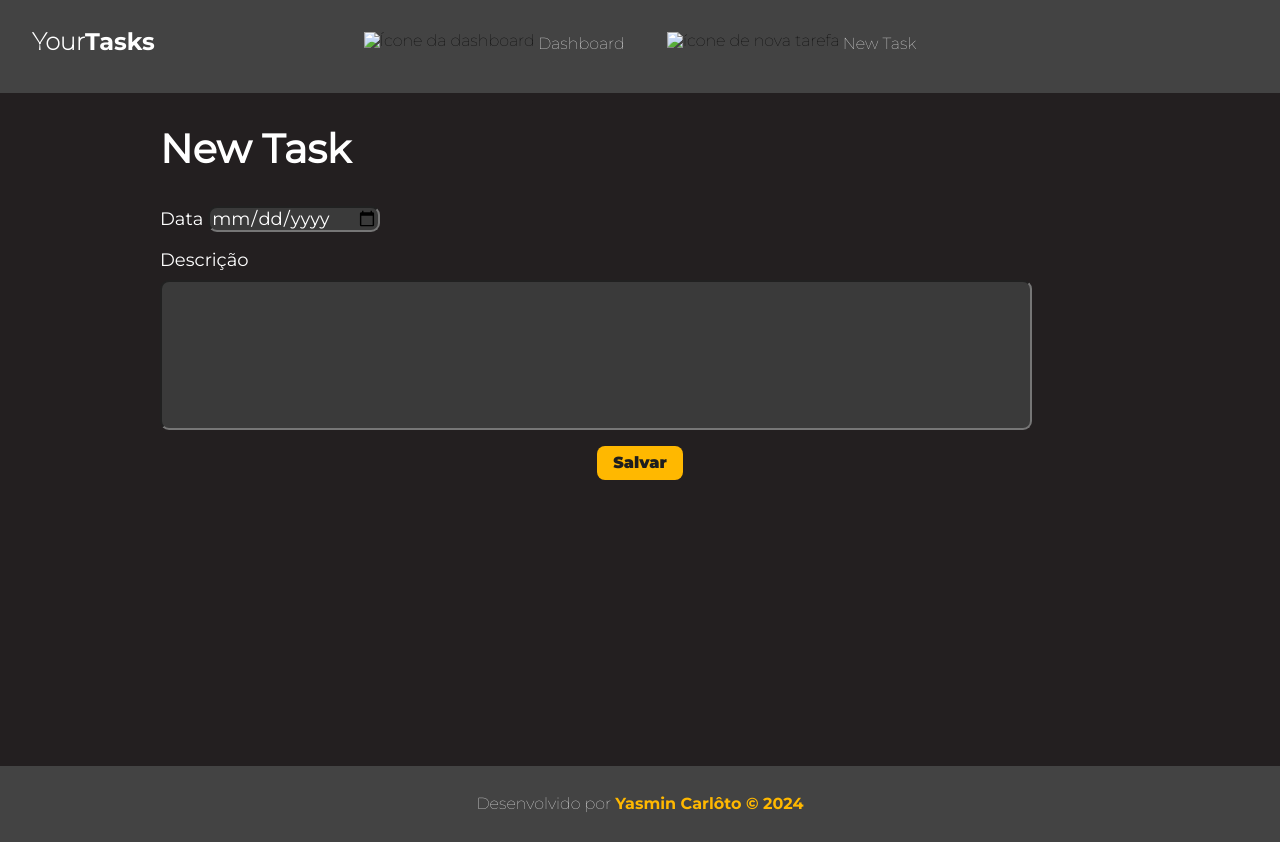
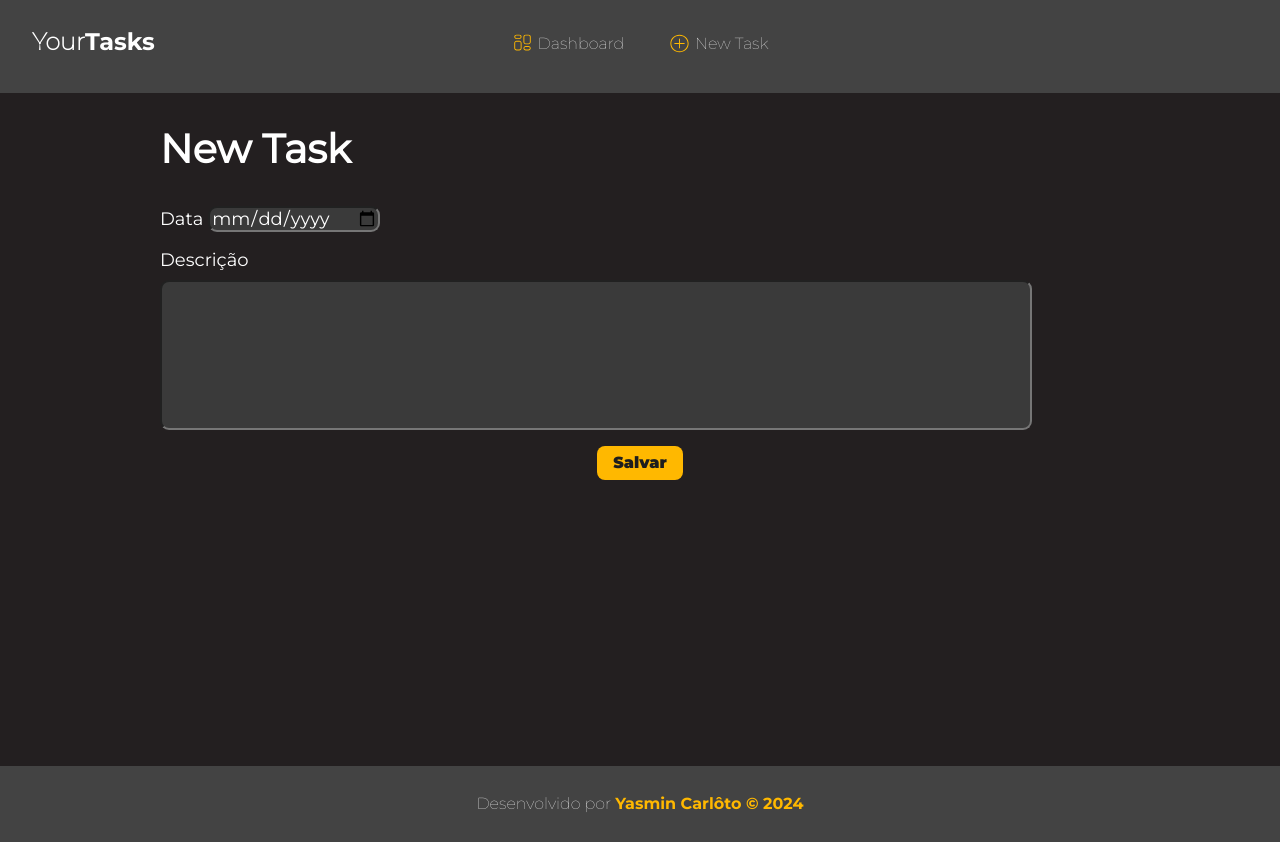
Before and after one commit to Yasmin-Carloto/APP-TO-DO, a plain HTML site: page new-task.html in a window 1280 px wide. Drawn offline with Linux system fonts and the light colour scheme; the site is published under a folder, as on GitHub Pages, so addresses that start at the root find nothing.

Commit message:
fix: fixing html path

```diff
--- a/new-task.html
+++ b/new-task.html
@@ -14,12 +14,12 @@
         <nav>
             <ul>
                 <li>
-                    <img src="/assets/dashboard-icon.svg" alt="Ícone da dashboard"/>
-                    <a href="../index.html">Dashboard</a>
+                    <img src="./assets/dashboard-icon.svg" alt="Ícone da dashboard"/>
+                    <a href="./index.html">Dashboard</a>
                 </li>
 
                 <li>
-                    <img src="/assets/new-task-icon.svg" alt="ícone de nova tarefa">
+                    <img src="./assets/new-task-icon.svg" alt="ícone de nova tarefa">
                     <a href="./new-task.html">New Task</a>
                 </li>
             </ul>
```
